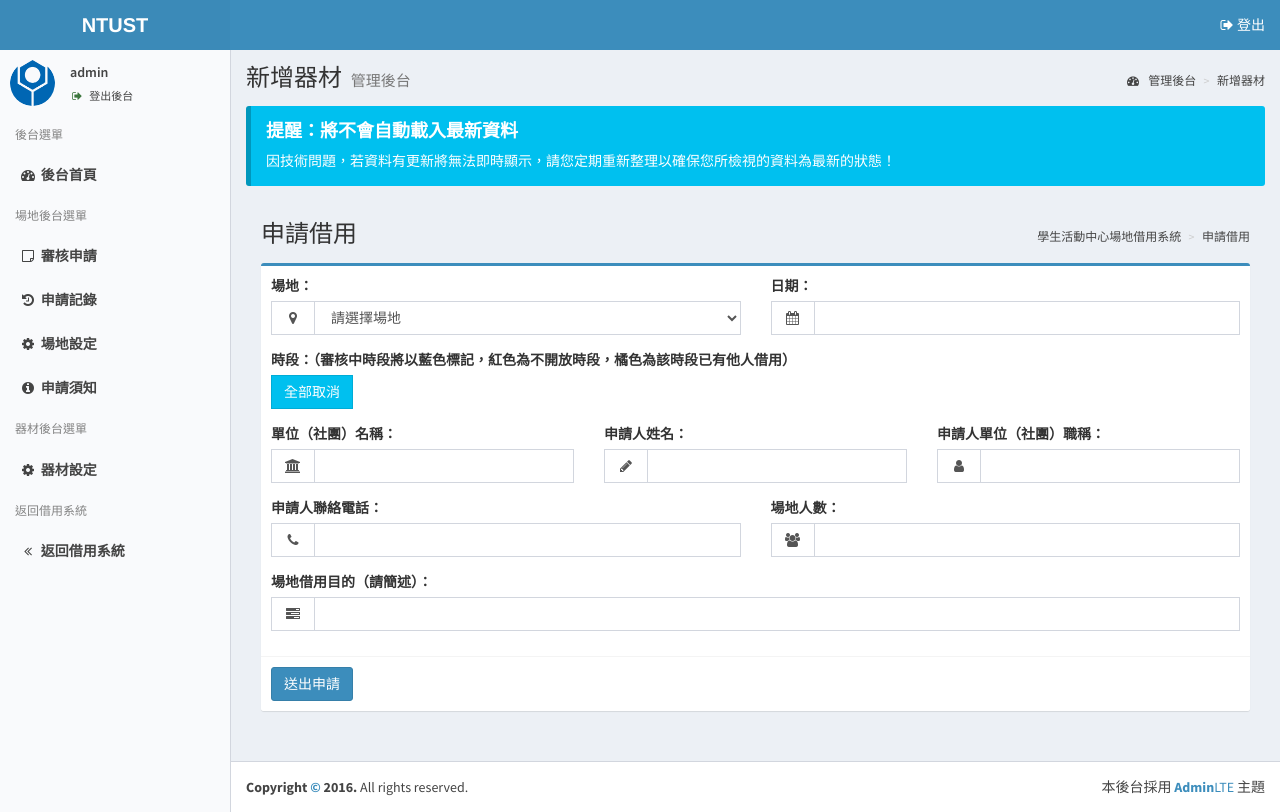
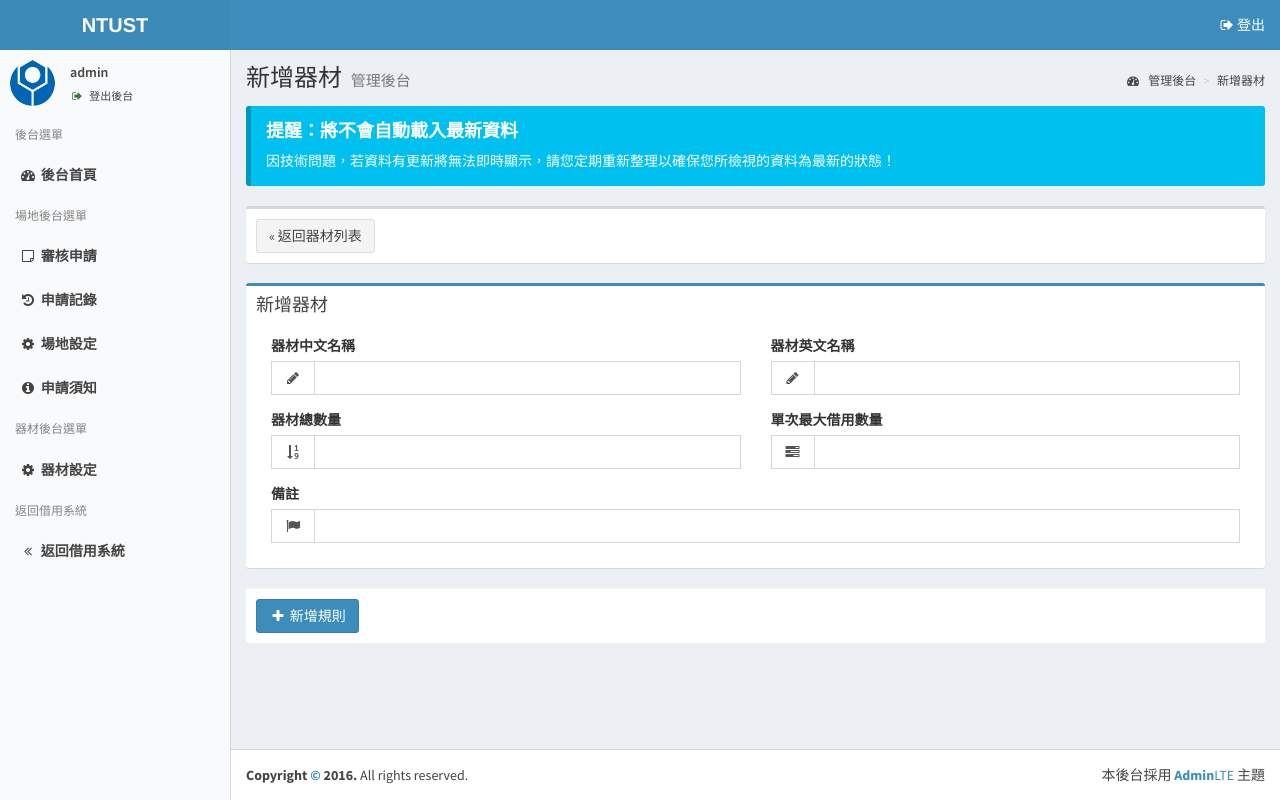
Before and after one commit to Alexius-Huang/NTUST-Classroom-Application-System, a CodeIgniter app: page /database/admin/device_new in a window 1280 px wide. Run offline with CodeIgniter, Linux system fonts and the light colour scheme; the visitor is signed in with stand-in values (Sample User, id 1); data that the repository does not hold is empty; some libraries are stand-ins or nearby versions.

Commit message:
Able to create device

```diff
--- a/application/config/migration.php
+++ b/application/config/migration.php
@@ -69,7 +69,7 @@ $config['migration_auto_latest'] = FALSE;
 | be upgraded / downgraded to.
 |
 */
-$config['migration_version'] = 20170407213300;
+$config['migration_version'] = 20170408050400;
 
 /*
 |--------------------------------------------------------------------------
--- a/application/controllers/Admin.php
+++ b/application/controllers/Admin.php
@@ -325,6 +325,18 @@ class Admin extends WEB_Controller {
       'page' => 'device_new',
       'username' => 'admin',
     );
+
+    if ($post = $this->input->post()) {
+      $insert = array(
+        'name_zh-TW'      => $post['name_zh-TW'],
+        'name_en-us'      => $post['name_en-us'],
+        'total_count'     => $post['total_count'],
+        'max_lease_count' => $post['max_lease_count'],
+        'remark'          => $post['remark']
+      );
+      if ($this->device_model->create_device($insert)) { redirect('admin/device'); };
+    }
+
     $this->load->view('admin/device_new_view', $view);
   }
 
--- a/application/models/Device_model.php
+++ b/application/models/Device_model.php
@@ -32,7 +32,8 @@ class Device_model extends CI_Model {
       'name_en-us'      => $data['name_en-us'],
       'total_count'     => $data['total_count'],
       'max_lease_count' => $data['max_lease_count'],
-      'enabled'         => '1',
+      'remark'          => $data['remark'],
+      'disabled'        => '0',
       'created_at'      => time(),
       'updated_at'      => time()
     );
@@ -47,7 +48,8 @@ class Device_model extends CI_Model {
     if (isset($data['name_en-us']))      { $update['name_en-us']      = $data['name_en-us'];      }
     if (isset($data['total_count']))     { $update['total_count']     = $data['total_count'];     }
     if (isset($data['max_lease_count'])) { $update['max_lease_count'] = $data['max_lease_count']; }
-    if (isset($data['enabled']))         { $update['enabled']         = $data['enabled'];         }
+    if (isset($data['remark']))          { $update['remark']          = $data['remark'];          }
+    if (isset($data['disabled']))        { $update['disabled']        = $data['disabled'];        }
 
     if ( ! empty($update)) {
       $update['updated_at'] = time();
--- a/application/views/admin/device_new_view.php
+++ b/application/views/admin/device_new_view.php
@@ -1,133 +1,69 @@
-<title>申請借用 - 學生活動中心場地借用系統</title>
-<section class="content-header">
-  <h1>申請借用</h1>
-  <ol class="breadcrumb">
-    <li><a href="<?php echo base_url(); ?>main/apply_new/zh-TW">學生活動中心場地借用系統</a></li>
-    <li class="active"><a href="<?php echo base_url(); ?>main/apply_new/zh-TW">申請借用</a></li>
-  </ol>
-</section>
-
-<section class="content">
 <div class="row">
   <div class="col-md-12">
-      <form id="form_apply" role="form">
-
-        <?php if ($apply_failure): ?>
-          <div id="apply_failure" class="alert alert-danger">
-            <h4><i class="icon fa fa-user-times"></i> 申請失敗！</h4>
-            請確認您輸入的申請資訊是否正確。
-          </div>
-        <?php endif; ?>
-
-        <div class="box box-primary">
+    <div class="box box-default">
       <div class="box-body">
-            <div class="row">
-
-              <!-- Select Classroom -->
-              <div class="col-md-6 form-group">
-                <label for="classroom">場地：</label>
-                <div class="input-group">
-                  <div class="input-group-addon"><?php echo render_icon('map-marker'); ?></div>
-                  <select id="classroom" name="classroom_id" class="form-control">
-                    <option value="0">請選擇場地</option>
-                    <?php foreach ($classroom_available as $classroom): ?>
-                      <option value="<?php echo $classroom['id']; ?>"><?php echo $classroom['name']; ?></option>
-                    <?php endforeach; ?>
-                  </select>
-                </div>
-              </div>
-
-              <!-- Select Date -->
-              <div class="col-md-6 form-group">
-                <label for="date">日期：</label>
-                <div class="input-group">
-                  <div class="input-group-addon"><i class="fa fa-fw fa-calendar"></i></div>
-                  <input id="date" name="date" class="form-control" required />
-                </div>
-              </div>
-
-              <!-- Select Time -->
-              <div class="col-md-12 form-group row">
-                <div class="col-md-12">
-                  <label>時段：（審核中時段將以藍色標記，紅色為不開放時段，橘色為該時段已有他人借用）</label>
-                </div>
-                <div class="col-md-12">
-                  <div class="input-group btn-group" id="time-field" data-toggle="buttons">
-                    <?php foreach($timeArray as $time => $interval): ?>
-                      <label class="btn btn-flat btn-default" id="time<?php echo $time; ?>">
-                        <input type="checkbox" name="times[]" id="time<?php echo $time; ?>" value="<?php echo $time; ?>" />
-                        <span class="label-time-name"><?php echo $time; ?></span>
-                        <span class="label-time-period"><?php echo $interval; ?></span>
-                      </label>
-                    <?php endforeach; ?>
-                    <a class="btn btn-flat btn-info btn-select-none" id="cancel-all-time-btn">全部取消</a>
-                  </div>
-                </div>
-              </div>
-
-              <!-- Input Organization -->
-              <div class="col-md-4 form-group">
-                <label for="organization">單位（社團）名稱：</label>
-                <div class="input-group">
-                  <div class="input-group-addon"><i class="fa fa-fw fa-university"></i></div>
-                  <input id="organization" name="organization" class="form-control" required />
-                </div>
-              </div>
-
-              <!-- Input Applicant -->
-              <div class="col-md-4 form-group">
-                <label for="applicant">申請人姓名：</label>
-                <div class="input-group">
-                  <div class="input-group-addon"><i class="fa fa-fw fa-pencil"></i></div>
-                  <input id="applicant" name="applicant" class="form-control" required />
-                </div>
-              </div>
-
-              <!-- Input Applicant Position -->
-              <div class="col-md-4 form-group">
-                <label for="applicant">申請人單位（社團）職稱：</label>
-                <div class="input-group">
-                  <div class="input-group-addon"><i class="fa fa-fw fa-user"></i></div>
-                  <input id="applicant-position" name="applicant-position" class="form-control" required />
-                </div>
-              </div>
-
-              <!-- Input Applicant's phone number -->
-              <div class="col-md-6 form-group">
-                <label for="phone">申請人聯絡電話：</label>
-                <div class="input-group">
-                  <div class="input-group-addon"><i class="fa fa-fw fa-phone"></i></div>
-                  <input id="phone" name="phone" class="form-control" required />
-                </div>
-              </div>
-
-              <!-- Input Venue's participant count number -->
-              <div class="col-md-6 form-group">
-                <label for="phone">場地人數：</label>
-                <div class="input-group">
-                  <div class="input-group-addon"><i class="fa fa-fw fa-users"></i></div>
-                  <input id="participant-count" name="participant-count" class="form-control" required />
-                </div>
-              </div>
-
-              <!-- Input apply purpose -->
-              <div class="col-md-12 form-group">
-                <label for="phone">場地借用目的（請簡述）：</label>
-                <div class="input-group">
-                  <div class="input-group-addon"><i class="fa fa-fw fa-tasks"></i></div>
-                  <input id="purpose" name="purpose" class="form-control" required />
+        <a class="btn btn-default" href="<?php echo base_url(); ?>admin/device">&laquo; 返回器材列表</a>
       </div>
     </div>
   </div>
 </div>
 
-          <div class="box-footer">
-            <button id="application-submit-btn" class="btn btn-primary">送出申請</button>
+<div class="row">
+  <div class="col-md-12">
+    <div class="box box-primary">
+      <div class="box-header">
+        <h3 class="box-title">新增器材</h3>
+      </div>
+      <div class="box-body">
+        <form id="create-device-form" action="<?php echo base_url(); ?>admin/device_new" method="post">
+          <div id="name-zh-TW-field" class="col-md-6 form-group rule-type fields field-name-zh-TW">
+            <label for="name-zh-TW">器材中文名稱</label>
+            <div class="input-group">
+              <div class="input-group-addon"><?php echo render_icon('pencil'); ?></div>
+              <input type="text" id="name-zh-TW" name="name_zh-TW" class="form-control" />
+            </div>
           </div>
 
-          <?php $this->load->view('main/js/apply_new_js', array('lang' => $lang)); ?>
+          <div id="name-en-us-field" class="col-md-6 form-group rule-type fields field-name-en-us">
+            <label for="name-en-us">器材英文名稱</label>
+            <div class="input-group">
+              <div class="input-group-addon"><?php echo render_icon('pencil'); ?></div>
+              <input type="text" id="name-en-us" name="name_en-us" class="form-control" />
             </div>
+          </div>
+
+          <div id="total-count-field" class="col-md-6 form-group rule-type fields field-total-count">
+            <label for="total-count">器材總數量</label>
+            <div class="input-group">
+              <div class="input-group-addon"><?php echo render_icon('sort-numeric-asc'); ?></div>
+              <input type="text" id="total-count" name="total_count" class="form-control" />
+            </div>
+          </div>
+
+          <div id="max-lease-count-field" class="col-md-6 form-group rule-type fields field-max-lease-count">
+            <label for="max-lease-count">單次最大借用數量</label>
+            <div class="input-group">
+              <div class="input-group-addon"><?php echo render_icon('tasks'); ?></div>
+              <input type="text" id="max-lease-count" name="max_lease_count" class="form-control" />
+            </div>
+          </div>
+
+          <div id="remark-field" class="col-md-12 form-group rule-type fields field-remark">
+            <label for="remark">備註</label>
+            <div class="input-group">
+              <div class="input-group-addon"><?php echo render_icon('flag'); ?></div>
+              <input type="text" id="remark" name="remark" class="form-control" />
+            </div>
+          </div>
+
         </form>
       </div>
     </div>
-</section>
+
+    <div class="box-footer">
+      <button id="create-new-device" class="btn btn-primary"><?php echo render_icon('plus'); ?> 新增規則</button>
+    </div>
+
+    <?php $this->load->view('admin/js/device_new_js.php'); ?>
+  </div>
+</div>
--- /dev/null
+++ b/application/views/admin/js/device_new_js.php
@@ -0,0 +1,90 @@
+<script>
+$(document).ready(function() {
+  function error_message(text, title) {
+    swal({
+      type: 'error',
+      title: title || '有項目填錯！',
+      text:  text,
+      timer: 2000,
+      showConfirmButton: false
+    });
+  }
+
+  function match(value, regex) {
+    return regex.test(value);
+  }
+
+  var validateDeviceNameFieldFilled = function() {
+    return new Promise(function(resolve, reject) {
+      if ($('#name-zh-TW').val() == "" || $('#name-en-us').val() == "") {
+        error_message("請檢查器材中文以及英文名稱是否填妥");
+      } else resolve();
+    });
+  }
+
+  var validateTotalCountFieldFilled = function() {
+    return new Promise(function(resolve, reject) {
+      if (isNaN(parseInt($('#total-count').val())) || ! match(parseInt($('#total-count').val()), /^[0-9]*$/)) {
+        error_message("器材總數量必須是數字");
+      } else resolve();
+    });
+  }
+
+  var validateTotalCountFieldIsPositive = function() {
+    return new Promise(function(resolve, reject) {
+      if (parseInt($('#total-count').val()) < 1) {
+        error_message("器材總數量必須大於零", "數量有錯誤！");
+      } else resolve();
+    });
+  }
+
+  var validateMaxLeaseCountFieldFilled = function() {
+    return new Promise(function(resolve, reject) {
+      if (isNaN(parseInt($('#max-lease-count').val())) || ! match(parseInt($('#max-lease-count').val()), /^[0-9]*$/)) {
+        error_message("器材單次最大借用數量必須是數字");
+      } else resolve();
+    });
+  }
+
+  var validateMaxLeaseCountFieldIsSmallerThanTotalCountAndPositive = function() {
+    return new Promise(function(resolve, reject) {
+      if (parseInt($('#max-lease-count').val()) < 1 || parseInt($('#max-lease-count').val()) > parseInt($('#total-count').val())) {
+        error_message("器材單次最大借用數量必須大於零而且不大於總數量", "數量有錯誤！");
+      } else resolve();
+    });
+  }
+
+  var empty = function() {};
+
+  $('button#create-new-device').on('click', function(event) {
+    event.preventDefault();
+
+    validateDeviceNameFieldFilled()
+    .then(validateTotalCountFieldFilled, empty)
+    .then(validateTotalCountFieldIsPositive, empty)
+    .then(validateMaxLeaseCountFieldFilled, empty)
+    .then(validateMaxLeaseCountFieldIsSmallerThanTotalCountAndPositive, empty)
+    .then(function() {
+      swal({
+        title: '即將要新增器材',
+        html: '<div class="box box-primary">' +
+                '<div class="box-body text-left">' +
+                  '<p>器材名稱：' + $('#name-zh-TW').val() + '(' + $('#name-en-us').val() + ')</p>' +
+                  '<p>器材總數量：' + parseInt($('#total-count').val()) + '</p>' +
+                  '<p>器材最大借用數量：' + parseInt($('#max-lease-count').val()) + '</p>' +
+                  '<p>備註：' + $('#remark').val() + '</p>' +
+                '</div>' +
+              '</div>',
+        showCancelButton: true,
+        confirmButtonText: '<?php echo render_icon('check'); ?> 確定新增',
+        cancelButtonText: '<?php echo render_icon('times'); ?> 取消新增',
+        cancelButtonColor: '#dd4b39'
+      }).then(function() {
+        $('form#create-device-form').submit();
+      }, empty);
+    });
+
+  });
+
+});
+</script>
--- a/application/views/main/system_view.php
+++ b/application/views/main/system_view.php
@@ -8,7 +8,7 @@
     <div class="col-lg-3 col-xs-6">
       <div class="small-box bg-aqua">
         <div class="inner">
-          <h3>場地借用系統</h3>
+          <h3 style="font-size: 180%">場地借用系統</h3>
           <p>Classroom Leasing System Entry</p>
         </div>
         <div class="icon">
@@ -20,7 +20,7 @@
     <div class="col-lg-3 col-xs-6">
       <div class="small-box bg-green">
         <div class="inner">
-          <h3>器材借用系統</h3>
+          <h3 style="font-size: 180%">器材借用系統</h3>
           <p>Device Leasing System Entry</p>
         </div>
         <div class="icon">
```
Also changed, not shown: application/migrations/20170408050400_add_remark_to_device_table.php (added). Lines whose indentation alone changed are shown as unchanged.
